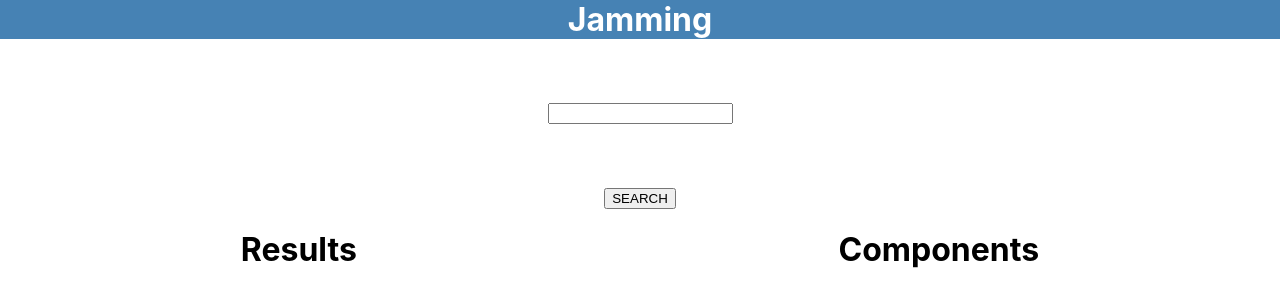
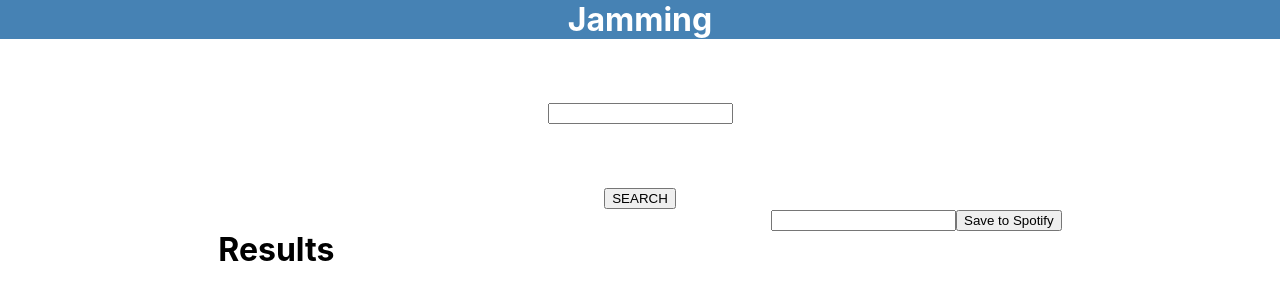
Before and after one commit to mekiy001/jammming, a React (Create React App) app: page / in a window 1280 px wide. Shown: the top 306 px of the page. Built offline with nearby package versions, Linux system fonts and the light colour scheme.

Commit message:
Implement adding songs to playlist

```diff
--- a/src/App.js
+++ b/src/App.js
@@ -1,18 +1,32 @@
 import styles from './styles/app.module.css';
 import Search from './components/search';
 import TrackList from './components/tracklist';
+import Playlist from './components/playlist';
 import { useState } from 'react';
 
 function App() {
   const [response, setResponse] = useState([]);
+  const [playlist, setPlaylist] = useState([]);
+
+  const addSong = (track) => {
+    setPlaylist((prev) => {
+      const check = prev.some((element) => element.id === track.id);
+
+      if (check) {
+        return prev;
+      }
+
+      return [track, ...prev];
+    });
+  }
 
   return (
   <div>
     <h1 className={styles.header}>Jamming</h1>
     <Search onResponse={setResponse}/>
     <div className={styles.flex}>
-      <TrackList response={response}/>
-      <h1>Components</h1>
+      <TrackList response={response} addSong={addSong}/>
+      <Playlist playlist={playlist}/>
     </div>
   </div>
   );
--- /dev/null
+++ b/src/components/playlist.js
@@ -0,0 +1,23 @@
+import React from 'react';
+import Track from './track';
+
+function Playlist({playlist}) {
+    return(
+        <div>
+            <input type='text'/>
+            {playlist.map(track => {
+                return(
+                        <Track
+                          name={track.name}
+                          artist={track.artist}
+                          album={track.album}
+                          track={track}
+                        />
+                    )
+                })}
+            <button>Save to Spotify</button>
+        </div>
+    );
+};
+
+export default Playlist;
--- a/src/components/track.js
+++ b/src/components/track.js
@@ -1,10 +1,16 @@
 import React from 'react';
 
-function Track({name, artist, album}) {
+function Track({name, artist, album, addSong, track}) {
+
+    const handleClick = () => {
+        addSong(track);
+    }
+
     return(
         <div>
             <h3>{name}</h3>
-            <h3>{artist} | {album}</h3>
+            <span>{artist} | {album}</span>
+            <button onClick={handleClick}>+</button>
         </div>
     );
 }
--- a/src/components/tracklist.js
+++ b/src/components/tracklist.js
@@ -1,17 +1,19 @@
 import React from 'react';
 import Track from './track'
 
-function TrackList({response}) {
+function TrackList({response, addSong}) {
     if (response.length > 0) {
         return(
             <div>
                 <h1>Results</h1>
-                {response[0].map(track => {
+                {response[0].map((track) => {
                     return(
                         <Track
                           name={track.name}
                           artist={track.artist}
                           album={track.album}
+                          addSong={addSong}
+                          track={track}
                         />
                     )
                 })}
```
